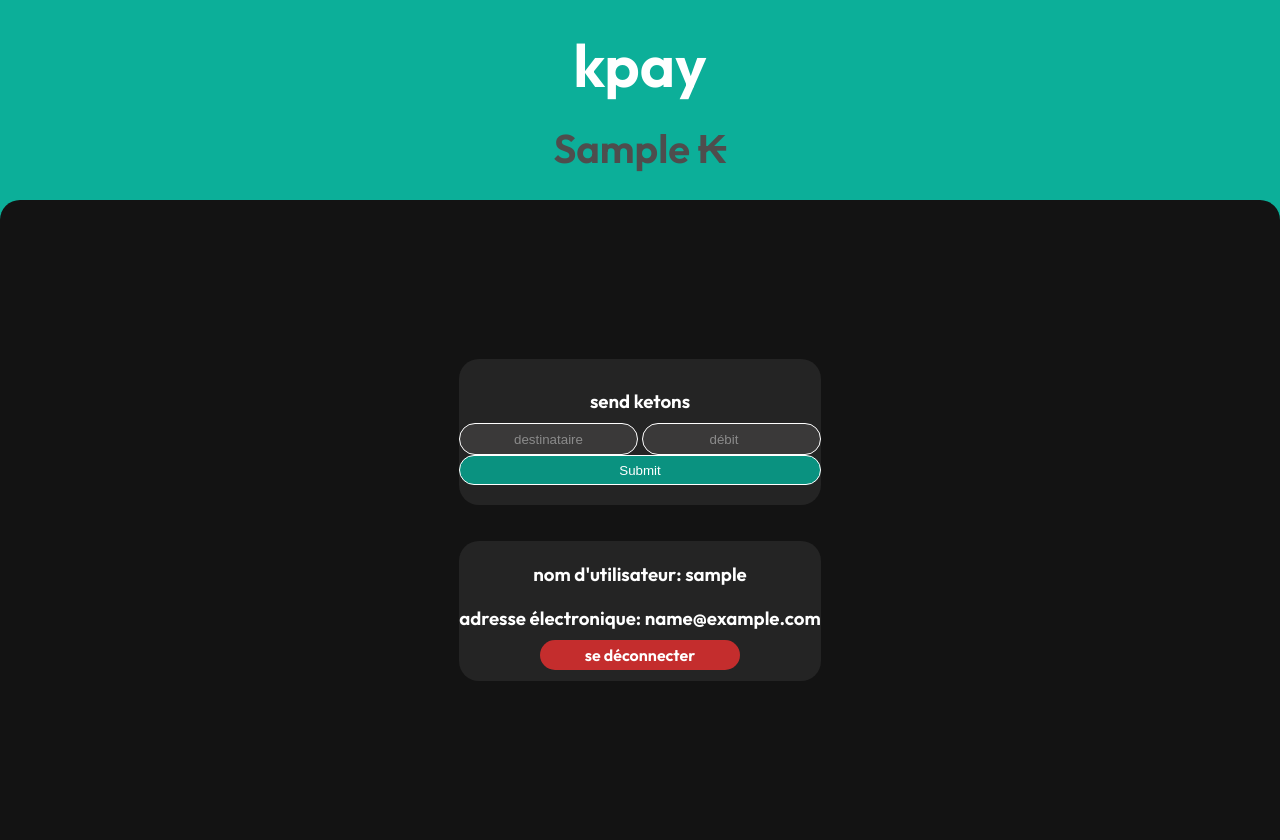
After one commit to Mydev8999/kpay_php, a PHP site: the page made by php/dashboard.php in a window 1280 px wide. The commit adds this page. Run offline with PHP 8.4, Linux system fonts and the light colour scheme; the visitor is signed in with stand-in values (Sample User, id 1); tables that the repository leaves empty or names only in its code hold one stand-in row (values such as "Sample post").

Commit message:
ajout du dashboard

```diff
--- /dev/null
+++ b/css/dashboard.css
@@ -0,0 +1,132 @@
+
+@import url('https://fonts.googleapis.com/css2?family=Outfit:wght@639&display=swap');
+
+
+*{
+    margin: 0;
+    padding: 0;
+}
+
+h1{
+    font-family: "Outfit", sans-serif;
+    font-optical-sizing: auto;
+    font-weight: 639;
+    font-style: normal;
+    color: white;
+    font-size: 60px;
+}
+
+h2{
+    font-family: "Outfit", sans-serif;
+    font-optical-sizing: auto;
+    font-weight: 639;
+    font-style: normal;
+    color: rgb(78, 77, 77);
+    font-size: 40px;
+}
+
+header{
+    background-color: #0caf99;
+    width: 100%;
+    height: 200px;
+    display: flex;
+    justify-content: center;
+    align-items: center;
+    flex-direction: column;
+}
+
+h1, h2{
+    padding: 10px 0;
+}
+
+main{
+    background-color: rgb(19, 19, 19);
+    width: 100%;
+    height: 80vh;
+    border-radius: 20px 20px 0 0;
+    display: flex;
+    align-items: center;
+    justify-content: center;
+    flex-direction: column;
+}
+
+body{
+    background-color: #0caf99;
+}
+
+#userInfo > h3, a{
+    font-family: "Outfit", sans-serif;
+    font-optical-sizing: auto;
+    font-weight: 639;
+    font-style: normal;
+    color: white;
+    text-decoration: none;
+    padding: 10px 0;
+
+}
+
+#logoutDiv{
+    width: 200px;
+    height: 30px;
+    background-color: rgb(196, 45, 45);
+    border-radius: 40px;
+    display: flex;
+    justify-content: center;
+    align-items: center;
+
+}
+
+#userInfo{
+    display: flex;
+    align-items: center;
+    justify-content: center;
+    flex-direction: column;
+    border-radius: 20px;
+    background-color: rgb(36, 36, 36);
+    height: 100px;
+}
+
+#sendMoney{
+    display: flex;
+    flex-direction: column;
+    background-color: rgb(36, 36, 36);
+    border-radius: 20px;
+}
+
+#sendMoney > form{
+    display: flex;
+    flex-direction: column;
+}
+
+input{
+   border: white solid 1px;
+   background-color: rgb(58, 57, 57);
+   height: 30px;
+   border-radius: 40px;
+
+}
+
+input::placeholder{
+    text-align: center;
+    color: rgb(139, 139, 139);
+}
+
+#submit{
+    color: white;
+    background-color: #0a9280;
+}
+
+#sendMoney, #userInfo{
+    padding: 20px 0;
+}
+
+#sendMoney > h3{
+    font-family: "Outfit", sans-serif;
+    font-optical-sizing: auto;
+    font-weight: 639;
+    font-style: normal;
+    color: white;
+    text-decoration: none;
+    padding: 10px 0;
+    text-align: center;
+}
--- a/php/connexion.php
+++ b/php/connexion.php
@@ -21,13 +21,15 @@ try {
             if (password_verify($mdp, $stored_password_hash)) {
                 // Mot de passe correct, authentification réussie
                 echo "Connexion réussie!";
-                header("Location: home.php");
+                header("Location: dashboard.php");
                 $_SESSION["email"] = $email;
                 $_SESSION["pwd"] = $mdp;
+                $_SESSION["connectUser"] = true;
                 // Vous pouvez rediriger l'utilisateur vers la page d'accueil
             } else {
                 // Mot de passe incorrect, authentification échouée
                 echo "Mot de passe incorrect. Connexion échouée.";
+                session_destroy();
             }
         } else {
             // Aucun utilisateur avec cet e-mail trouvé
--- /dev/null
+++ b/php/dashboard.php
@@ -0,0 +1,100 @@
+<?php
+session_start();
+include("./server/server.php");
+$sql = $pdo->prepare("SELECT username FROM users WHERE email = :email");
+$sql->execute([
+    ":email" => $_SESSION["email"]
+]);
+$row = $sql->fetch();
+
+$stored_name = $row["username"];
+
+$sql2 = $pdo->prepare("SELECT ketons FROM users WHERE email = :email");
+$sql2->execute([
+    ":email" => $_SESSION["email"]
+
+]);
+
+$row2 = $sql2->fetch();
+$stored_ketons = $row2["ketons"];
+
+$sql3 = $pdo->prepare("SELECT email FROM users WHERE username = :username");
+$sql3->execute([
+    ":username"=>$stored_name
+]);
+
+$row3 = $sql3->fetch();
+$stored_email = $row3["email"];
+
+try{
+    if($_SERVER["REQUEST_METHOD"] == "POST"){
+        $mail = $_POST["Smail"];
+        $ketons = $_POST["number"];
+        if($stored_ketons >= $ketons && $ketons > 0){
+            if($sql3->rowCount() > 0) {
+                $sqlsend = $pdo->prepare("UPDATE users SET ketons = :ketons WHERE email = :email;");
+                $sqlsend->execute([
+                    ":ketons"=>$ketons,
+                    ":email"=>$mail
+
+                ]);
+            }else{
+                echo "email not exist";
+            }
+        }else{
+            echo "pas assé de ketons";
+        }
+    }
+
+}catch(PDOException $e){
+    echo "Erreur de connexion à la base de données : " . $e->getMessage();
+}
+?>
+
+<!DOCTYPE html>
+<html lang="fr">
+<head>
+    <meta charset="UTF-8">
+    <meta name="viewport" content="width=device-width, initial-scale=1.0">
+    <title>dashboard | kpay</title>
+    <link rel="stylesheet" href="../css/dashboard.css">
+    <link rel="icon" href="../image/K.png">
+</head>
+<body>
+    <header>
+        <h1>kpay</h1>
+
+
+        <h2><?= $stored_ketons ?> ₭</h2>
+
+
+    </header>
+    <main>
+        <section id="sendMoney">
+        <h3>send ketons</h3>
+        <form action="<?php echo htmlspecialchars($_SERVER["PHP_SELF"]); ?>" method="post">
+            <div class="inputDiv">
+                <input id="Smail" name="Smail" type="email" require placeholder="destinataire">
+                <input id="number" name="number" type="number" require placeholder="débit">
+            </div>
+            <input type="submit" id="submit">
+
+
+        </form>
+
+        </section>
+        <br>
+        <br>
+
+        <section id="userInfo">
+            <h3>nom d'utilisateur: <?= $stored_name ?></h3>
+            <h3>adresse électronique: <?= $_SESSION["email"] ?></h3>
+            <div id="logoutDiv">
+                <a href="logout.php">se déconnecter</a>
+            </div>
+
+        </section>
+
+    </main>
+</body>
+</html>
--- a/php/home.php
+++ b/php/home.php
@@ -23,7 +23,7 @@
             </div>
             <br>
             <div class="buttonContent">
-                <a class="button" href="">me connecter</a>
+                <a class="button" href="connexion.php">me connecter</a>
             </div>
 
 
```
Also changed, not shown: php/logout.php (added, +14 -0 lines), css/inscription.css (line endings or trailing spaces).
